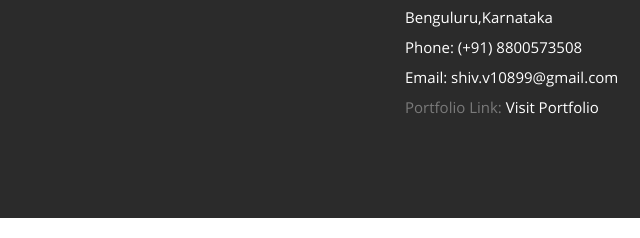
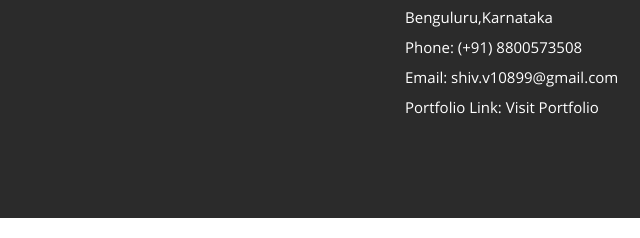
Before and after one commit to shivanshv9911/shivansh-verma-portfolio, a plain HTML site: page index.html in a window 1280 px wide. Shown: the part 1446-1684 px from the top of the page, 0-640 px from the left. Drawn offline with nearby package versions, Linux system fonts and the light colour scheme.

Commit message:
Update index.html

```diff
--- a/index.html
+++ b/index.html
@@ -118,7 +118,7 @@
                      <!-- </span><br> -->
 						   <a><span>Phone: (+91) 8800573508</span><br></a>
                      <a><span>Email: shiv.v10899@gmail.com</span></a>
-                     <span>Portfolio Link: <a href="https://shivanshv9911.github.io/shivansh-verma-portfolio/#home" target="_blank">Visit Portfolio</a></span>
+                     <a><span>Portfolio Link: <a href="https://shivanshv9911.github.io/shivansh-verma-portfolio/#home" target="_blank">Visit Portfolio</a></span></a>
 					   </p>
 
                </div>
```
